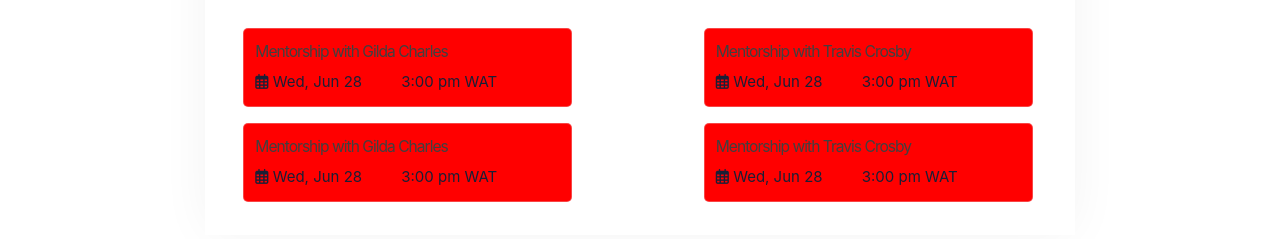
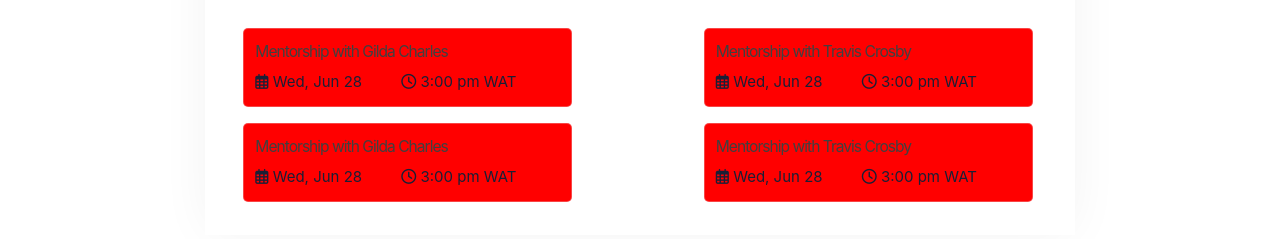
Before and after one commit to Ayodeji0955/vue-project, a Vue app: page /dashboard in a window 1280 px wide. Shown: the part 1181-1420 px from the top of the page. Built offline with nearby package versions, Linux system fonts and the light colour scheme.

Commit message:
added font-awesome icon to the html of CoachingSession component

```diff
--- a/src/components/dashboard/CoachingSession.vue
+++ b/src/components/dashboard/CoachingSession.vue
@@ -7,28 +7,28 @@
                     <h1 class="coaching__main-col--sub-header">Mentorship with Gilda Charles</h1>
                     <div class="row">
                         <div class="col"><i class="fa-solid fa-calendar-days"></i> Wed, Jun 28</div>
-                        <div class="col">3:00 pm WAT</div>
+                        <div class="col"><i class="fa-regular fa-clock"></i> 3:00 pm WAT</div>
                     </div>
                 </div>
                 <div class="col-md-5 coaching__main-col ">
                     <h1 class="coaching__main-col--sub-header">Mentorship with Travis Crosby</h1>
                     <div class="row">
                         <div class="col"><i class="fa-solid fa-calendar-days"></i> Wed, Jun 28</div>
-                        <div class="col">3:00 pm WAT</div>
+                        <div class="col"><i class="fa-regular fa-clock"></i> 3:00 pm WAT</div>
                     </div>
                 </div>
                 <div class="col-md-5 coaching__main-col">
                     <h1 class="coaching__main-col--sub-header">Mentorship with Gilda Charles</h1>
                     <div class="row">
                         <div class="col"><i class="fa-solid fa-calendar-days"></i> Wed, Jun 28</div>
-                        <div class="col">3:00 pm WAT</div>
+                        <div class="col"><i class="fa-regular fa-clock"></i> 3:00 pm WAT</div>
                     </div>
                 </div>
                 <div class="col-md-5 coaching__main-col">
                     <h1 class="coaching__main-col--sub-header">Mentorship with Travis Crosby</h1>
                     <div class="row">
                         <div class="col"><i class="fa-solid fa-calendar-days"></i> Wed, Jun 28</div>
-                        <div class="col">3:00 pm WAT</div>
+                        <div class="col"><i class="fa-regular fa-clock"></i> 3:00 pm WAT</div>
                     </div>
                 </div>
             </div>
```
